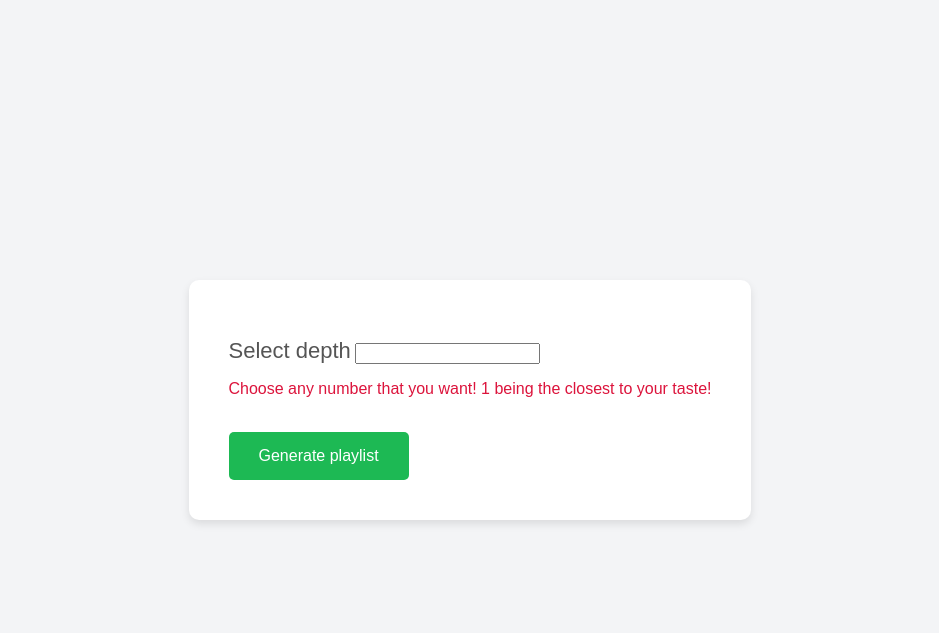
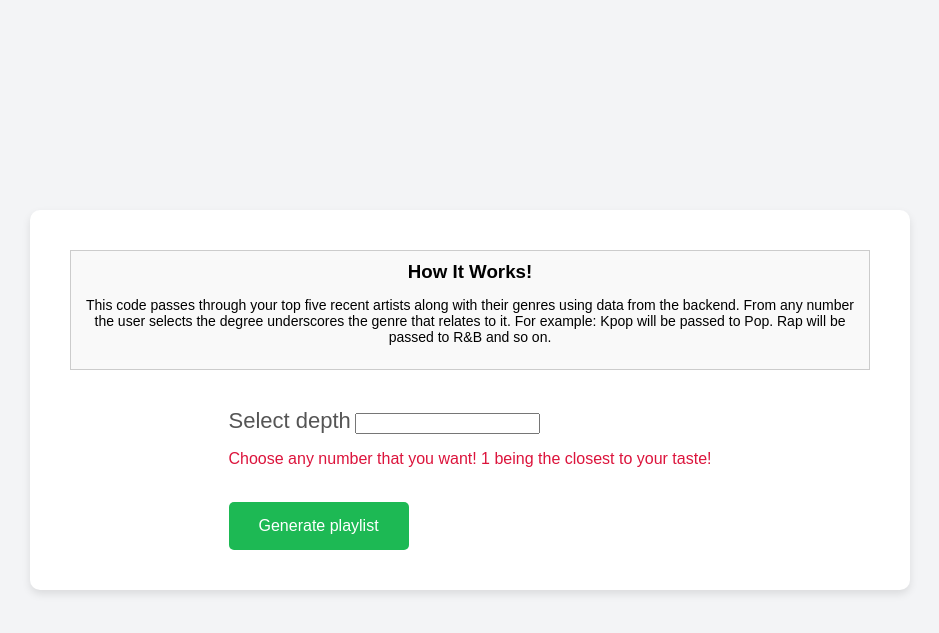
Before and after one commit to geomin76/degrees-of-music, a Flask app: template templates/index.html in a window 1280 px wide. Shown: the top 633 px of the page, without its empty margins (170-1109 px from the left). Run offline with Flask 3, Linux system fonts and the light colour scheme; the template is opened without the code that fills it, so the values that code supplies are empty; parts of the project's set-up code (start-up, migrations or seed data) failed here and were passed over.

Commit message:
How It Works HTML

```diff
--- a/static/css/style.css
+++ b/static/css/style.css
@@ -1,3 +1,4 @@
+/* Functionality Fonts and Page Color*/
 body {
     background: #f3f4f6;
     font-family: Arial, sans-serif;
@@ -51,7 +52,7 @@ body {
 .button:hover {
     background-color: #1ed760;
 }
-
+/* Data From Backend */
 .data-table {
     width: 100%;
     border-collapse: collapse;
@@ -68,8 +69,11 @@ body {
     padding: 8px;
 }
 
+/* Artists */
 .playlist-container {
-    margin-bottom: 20px;
+    display: flex;
+    flex-direction: column;
+    align-items: center;
 }
 
 .playlist-heading {
@@ -108,6 +112,7 @@ body {
     margin-top: 5px;
 }
 
+/* Genres */
 .form-group {
     margin-bottom: 10px;
 }
@@ -127,3 +132,20 @@ body {
 .related-genres .genre-list li {
     margin-bottom: 8px;
 }
+
+/* How It Works Box */
+.explanation-box {
+    border: 1px solid #ccc;
+    padding: 10px;
+    margin-bottom: 20px;
+    background-color: #f9f9f9;
+    text-align: center;
+}
+
+.explanation-box h3 {
+    margin: 0;
+}
+
+.explanation-box p {
+    font-size: 14px;
+}
--- a/templates/index.html
+++ b/templates/index.html
@@ -10,8 +10,12 @@
 <body>
     <div class="page">
         <div class="container">
-            {% if data %}
-                <div class="playlist-container">
+            <div class="playlist-container">
+                <div class="explanation-box">
+                    <h3>How It Works!</h3>
+                    <p>This code passes through your top five recent artists along with their genres using data from the backend. From any number the user selects the degree underscores the genre that relates to it. For example: Kpop will be passed to Pop. Rap will be passed to R&B and so on.</p>
+                </div>
+                    {% if data %}
                     <h2 class="playlist-heading">Your top five recent artists and their genres</h2>
                     <div class="artist-container">
                         {% for artist in data.artist_data %}
--- a/templates/submit.html
+++ b/templates/submit.html
@@ -11,6 +11,10 @@
 <body>
     <div class="page">
         <div class="container">
+            <div class="explanation-box">
+                <h3>How It Works!</h3>
+                <p>Once your degree is passed through in the backend. It will retrieve your token data within your Spotify. With this, the program will begin to shuffle through genres and begin to select numerous tracks that closely aligned with your taste. As displayed in the table below the returned genre are the music taste that will placed in your Spotify library and the Path is the similar genres that you may listen to.</p>
+            </div>
             <p class="caption">Your playlist will be in your Spotify library!</p>
             <table class="data-table">
                 <tr>
```
